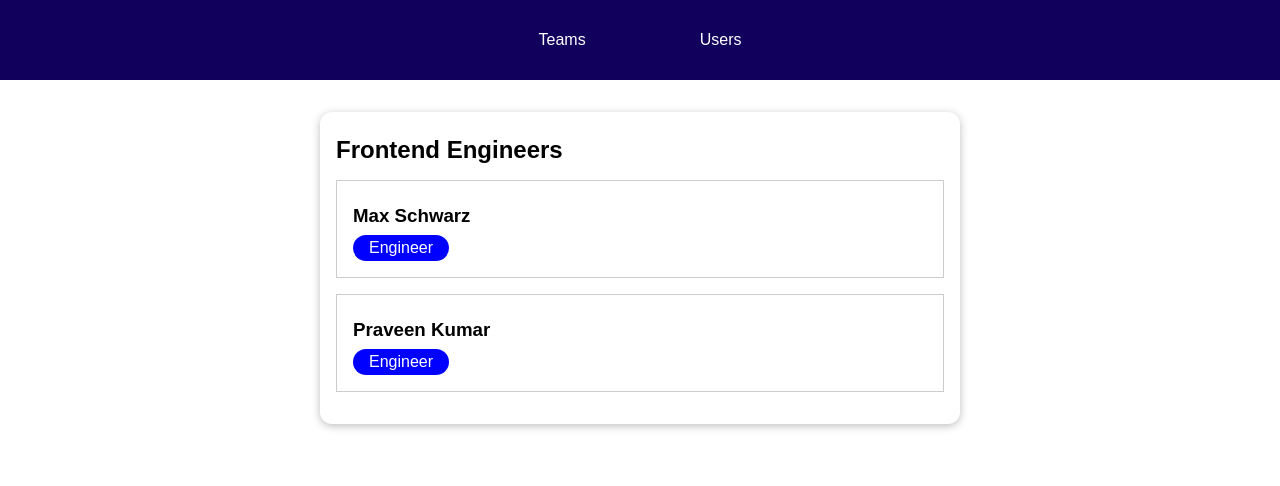
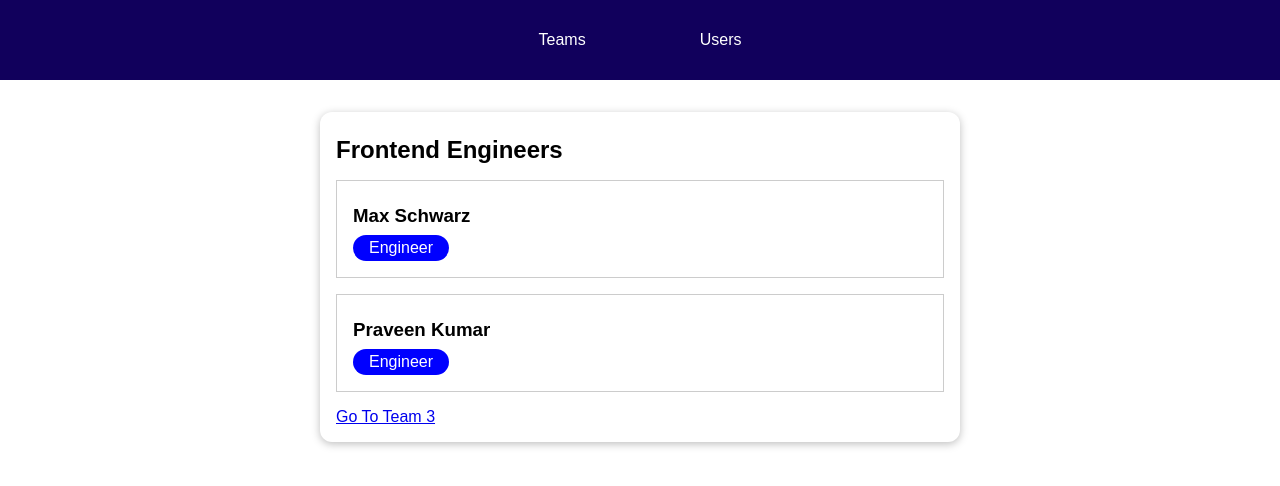
Before and after one commit to Benneee/relearning-vue, a Vue app in the folder routing-01-starting-setup/: page /teams/t1 in a window 1280 px wide. Shown: the top 486 px of the page. Built offline with nearby package versions, Linux system fonts and the light colour scheme.

Commit message:
Feat: passing params as props

```diff
--- a/routing-01-starting-setup/src/components/teams/TeamMembers.vue
+++ b/routing-01-starting-setup/src/components/teams/TeamMembers.vue
@@ -9,6 +9,8 @@
         :role="member.role"
       ></user-item>
     </ul>
+
+    <router-link to="/teams/t3">Go To Team 3</router-link>
   </section>
 </template>
 
@@ -31,14 +33,29 @@ export default {
 
   inject: ['users', 'teams'],
 
+  props: {
+    teamId: {
+      type: String,
+      required: true,
+    },
+  },
+
   created() {
-    this.getTeamAndMembers();
+    this.getTeamAndMembers(this.teamId);
+  },
+
+  watch: {
+    teamId(newId) {
+      this.getTeamAndMembers(newId);
+    },
   },
 
   methods: {
-    getTeamAndMembers() {
-      const teamId = this.$route.params.teamId;
+    getTeamAndMembers(teamId) {
       const selectedTeam = this.teams.find((team) => team.id === teamId);
+      if (!selectedTeam) {
+        return;
+      }
 
       const members = selectedTeam.members;
       const selectedMembers = [];
--- a/routing-01-starting-setup/src/main.js
+++ b/routing-01-starting-setup/src/main.js
@@ -20,6 +20,7 @@ const router = createRouter({
     {
       path: '/teams/:teamId',
       component: TeamMembers,
+      props: true,
     },
   ],
   linkActiveClass: 'active',
```
